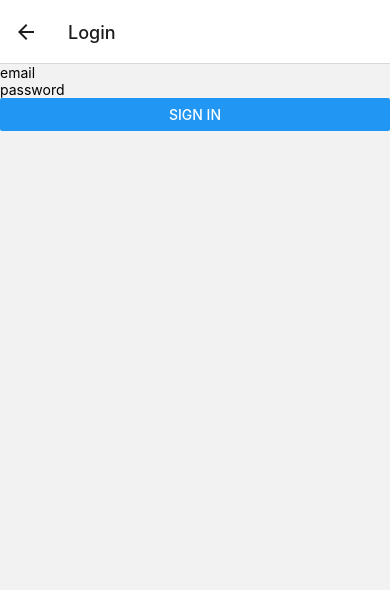
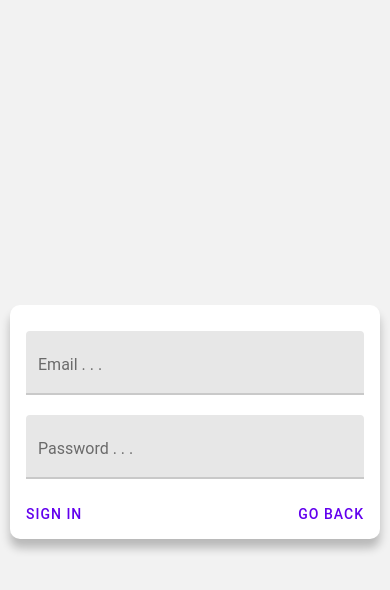
Before and after one commit to leandr980/99keytracker, a React Native app: screen / in a window 390 px wide. Both pictures are taken after a click on the button "LOGIN". Shown: the top 590 px of the page. Built offline with nearby package versions, Linux system fonts and the light colour scheme; no server answers.

Commit message:
worked on UI for landing, register and login screens

```diff
--- a/App.js
+++ b/App.js
@@ -88,8 +88,8 @@ export class App extends Component {
                 <NavigationContainer>
                     <Stack.Navigator initialRouteName="Landing">
                         <Stack.Screen name="Landing" component={LandingScreen} options={{ headerShown: false }} />
-                        <Stack.Screen name="Register" component={RegisterScreen} />
-                        <Stack.Screen name="Login" component={LoginScreen} />
+                        <Stack.Screen name="Register" component={RegisterScreen} options={{ headerShown: false }} />
+                        <Stack.Screen name="Login" component={LoginScreen} options={{ headerShown: false }} />
                     </Stack.Navigator>
                 </NavigationContainer >
             )
@@ -107,13 +107,15 @@ export class App extends Component {
 
                         <Stack.Screen name="AddKey" component={Addkeyscreen}
                             options={{
+                                title: 'New Key',
                                 headerStyle: {
                                     backgroundColor: '#efefef',
                                     elevation: 0,
-                                }
+                                },
                             }}                        />
                         <Stack.Screen name="AddKeyHistory" component={AddkeyHistoryscreen}
                             options={{
+                                title: 'New Key History',
                                 headerStyle: {
                                     backgroundColor: '#efefef',
                                     elevation: 0,
@@ -121,6 +123,7 @@ export class App extends Component {
                             }}                        />
                         <Stack.Screen name="KeyHistoryDetails" component={KeyHistoryDetailsscreen}
                             options={{
+                                title: 'Key Details',
                                 headerStyle: {
                                     backgroundColor: '#efefef',
                                     elevation: 0,
@@ -128,6 +131,7 @@ export class App extends Component {
                             }}                        />
                         <Stack.Screen name="Keyinfo" component={KeyinfoScreen}
                             options={{
+                                title: 'Key Info',
                             headerStyle: {
                                 backgroundColor: '#efefef',
                                 elevation: 0,
--- a/components/auth/Landing.js
+++ b/components/auth/Landing.js
@@ -1,18 +1,34 @@
 // JavaScript source code
 import React from 'react';
-import { StyleSheet, Text, View, Button } from 'react-native';
+import { StyleSheet, Text, View } from 'react-native';
+import { Card, FAB, Searchbar, IconButton, Paragraph, Divider, Chip, Button } from 'react-native-paper'
+import MaterialCommunityIcons from 'react-native-vector-icons/MaterialCommunityIcons'
+
+
 
 export default function Landing({ navigation }) {
 
     return (
-        <View
-            style={{ flex: 1, justifyContent: 'center'}}>
-            <Button
-                title="Resgiter"
-                onPress={() => navigation.navigate("Register")} />
-            <Button
-                title="Login"
-                onPress={() => navigation.navigate("Login")}/>
+        <View style={{ flex: 1, justifyContent: 'center' }}>
+            <Card style={styles.cardstyle}>
+                <Card.Content style={{alignItems: 'center', marginBottom: 20}}>
+                    <Text style={{fontSize: 30, fontWeight: 'bold'}}> 99 Key Tracker </Text>
+                </Card.Content>
+
+                <Card.Content>
+                    <Button onPress={() => navigation.navigate("Register")}> Register </Button>
+                    <Button onPress={() => navigation.navigate("Login")}> Login </Button>
+                </Card.Content>
+            </Card>
         </View>
         )
 }
+
+const styles = StyleSheet.create({
+    cardstyle: {
+        borderRadius: 10,
+        margin: 10,
+        elevation: 10
+    },
+
+})
--- a/components/auth/Login.js
+++ b/components/auth/Login.js
@@ -1,5 +1,6 @@
 import React, { Component } from 'react';
-import { View, Button, TextInput } from 'react-native'
+import { View, StyleSheet } from 'react-native'
+import { Card, FAB, Searchbar, IconButton, Paragraph, Divider, Chip, Button, TextInput} from 'react-native-paper'
 
 import firebase from 'firebase/app'
 import 'firebase/auth'
@@ -31,25 +32,48 @@ export class Login extends Component {
 
     render() {
         return (
-            <View>
+            <View style={{ flex: 1, justifyContent: 'center' }}>
+                <Card style={styles.cardstyle}>
+
+                    <Card.Content>
+
+
                         <TextInput
-                    placeholder="email"
+                            style={styles.textinputstyle}
+                            type='outlined'
+                            label="Email . . ."
                             onChangeText={(email) => this.setState({ email })}
                         />
+
                         <TextInput
-                    placeholder="password"
-                    secureTextEntry={true}
+                            style={styles.textinputstyle}
+                            type='outlined'
+                            label="Password . . ."
                             onChangeText={(password) => this.setState({ password })}
                         />
+                    </Card.Content>
 
-                <Button
-                    onPress={() => this.onSignUp()}
-                    title="Sign In"
-                />
+                    <Card.Actions style={{justifyContent: 'space-between'}}>
+                        <Button onPress={() => this.onSignUp()}> SIGN IN </Button>
+                        <Button onPress={() => { this.props.navigation.goBack() }}> GO BACK </Button>
+                    </Card.Actions>
+
+                </Card>
 
             </View>
         )
     }
 }
 
+const styles = StyleSheet.create({
+    cardstyle: {
+        borderRadius: 10,
+        margin: 10,
+        elevation: 10
+    },
+    textinputstyle: {
+        marginVertical: 10
+    },
+})
+
 export default Login;
--- a/components/auth/Register.js
+++ b/components/auth/Register.js
@@ -1,5 +1,6 @@
 import React, { Component } from 'react';
-import { View, Button, TextInput } from 'react-native'
+import { View, StyleSheet } from 'react-native'
+import { Card, FAB, Searchbar, IconButton, Paragraph, Divider, Chip, Button, TextInput } from 'react-native-paper'
 
 import firebase from 'firebase/app'
 import 'firebase/auth'
@@ -39,29 +40,48 @@ export class Register extends Component {
 
     render() {
         return (
-            <View>
+            <View style={{ flex: 1, justifyContent: 'center' }}>
+                <Card style={styles.cardstyle}>
+                    <Card.Content>
                         <TextInput
-                    placeholder="name"
+                            type='outlined'
+                            label="Name . . ."
                             onChangeText={(name) => this.setState({ name })}
                         />
+
                         <TextInput
-                    placeholder="email"
+                            type='outlined'
+                            label="Email . . ."
                             onChangeText={(email) => this.setState({ email })}
                         />
+
                         <TextInput
-                    placeholder="password"
-                    secureTextEntry={true}
+                            type='outlined'
+                            label="Password . . ."
                             onChangeText={(password) => this.setState({ password })}
                         />
+                    </Card.Content>
 
-                <Button
-                    onPress={() => this.onSignUp()}
-                    title="Sign Up"
-                />
+                    <Card.Actions style={{ justifyContent: 'space-between' }}>
+                        <Button onPress={() => this.onSignUp()}> SIGN UP </Button>
+                        <Button onPress={() => { this.props.navigation.goBack() }}> GO BACK </Button>
+                    </Card.Actions>
 
+                </Card>
             </View>
         )
     }
 }
 
+const styles = StyleSheet.create({
+    cardstyle: {
+        borderRadius: 10,
+        margin: 10,
+        elevation: 10
+    },
+    textinputstyle: {
+        marginVertical: 10
+    },
+})
+
 export default Register;
--- a/components/main/AddHistory.js
+++ b/components/main/AddHistory.js
@@ -192,10 +192,7 @@ export default function AddHistory(props) {
         }
     }
 
-
-
     const uploaddata = async () => {
-
 
             const responseIDfront = await fetch(imageIDfront);
             const responseIDback = await fetch(imageIDfront);
@@ -206,9 +203,9 @@ export default function AddHistory(props) {
             const blobarr = [blobIDback, blobIDfront]
             const downloadurlarr = []
 
+
             for (let i = 0; i < blobarr.length; i++) {
                 try {
-
                     const task = firebase
                         .storage()
                         .ref()
@@ -216,15 +213,13 @@ export default function AddHistory(props) {
                         .put(blobarr[i]);
 
                     const taskProgress = snapshot => {
-                    console.log(`transfered: ${snapshot.bytesTransferred}`)
+                        console.log(`transfered: ${snapshot.bytesTransferred / snapshot.totalBytes * 100}`)
                     }
 
                     const taskCompleted = () => {
                         task.snapshot.ref.getDownloadURL().then((snapshot) => {
                             downloadurlarr.push(snapshot)
                             console.log(snapshot)
-
-                        saveKeyData(downloadurlarr[0], downloadurlarr[1])
                         })
                     }
 
@@ -232,7 +227,7 @@ export default function AddHistory(props) {
                         console.log(snapshot)
                     }
 
-                task.on("state_changed", taskProgress, taskError, taskCompleted);
+                    task.on("state_changed", taskProgress, taskError, taskCompleted)
 
                 }
                 catch (error) {
@@ -240,7 +235,7 @@ export default function AddHistory(props) {
                 }
 
         }
-
+        return downloadurlarr;
 
 
         /*
@@ -279,11 +274,15 @@ export default function AddHistory(props) {
         */
     }
 
-    const saveKeyData = (downloadurl1, downloadurl2) => {
+    const saveKeyData = () => {
 
-        if (!name.trim() || !type.trim() || !company.trim() || !notes.trim()) {
+        if (!name.trim() || !entrytype.trim() || !company.trim() || !notes.trim()) {
             console.log("empty fields")
             console.log(name + type + company + notes)
+        }
+        else {
+            if (entrytype === 'AGENT') {
+
             }
             else {
                 firebase.firestore()
@@ -297,8 +296,6 @@ export default function AddHistory(props) {
                         entrytype,
                         company,
                         notes,
-                    downloadurl1,
-                    downloadurl2,
                         creation: firebase.firestore.FieldValue.serverTimestamp()
                     },
                         function (error) {
@@ -309,6 +306,7 @@ export default function AddHistory(props) {
                             }
                         }
                     )
+            }
         }
 
 
@@ -559,16 +557,11 @@ export default function AddHistory(props) {
                 <Card style={styles.cardstyle}>
                     <Card.Actions style={{ justifyContent: 'space-between', alignItems: 'center'}}>
                         <Button
-                                onPress={() => uploaddata()} >
+                                onPress={() => saveKeyData} >
                             SAVE
                         </Button>
                             <Button
                                 onPress={() => clearKeyData()} >
-                            CLEAR
-                            </Button>
-
-                            <Button
-                                onPress={() => props.navigation.navigate("Add")} >
                             CLEAR
                             </Button>
                     </Card.Actions>
@@ -637,7 +630,8 @@ const styles = StyleSheet.create({
     cameracontainer: {
         flex: 1,
         flexDirection: 'row'
-    }, fixedratio: {
+    },
+    fixedratio: {
 
         aspectRatio: 1
     }
--- a/components/main/Addkey.js
+++ b/components/main/Addkey.js
@@ -1,5 +1,5 @@
 import React, { useEffect, useState } from 'react'
-import { View, Image, StyleSheet} from 'react-native'
+import { View, Image, StyleSheet, ScrollView} from 'react-native'
 import { Card, Divider, Button, Paragraph, Dialog, Portal, Provider, TextInput} from 'react-native-paper'
 import MaterialCommunityIcons from 'react-native-vector-icons/MaterialCommunityIcons'
 
@@ -13,7 +13,7 @@ export default function Addkey(props) {
     const [keylocation, setKeylocation] = useState("")
 
     const [name, setfeildname] = useState("")
-    const [type, setfieldtype] = useState("")
+    //const [entrytype, setfieldentrytype] = useState("")
     const [company, setfieldcompany] = useState("")
     const [notes, setfieldnotes] = useState("")
 
@@ -23,28 +23,15 @@ export default function Addkey(props) {
 
     const saveKeyData = () => {
 
-        if (keyname || keylocation === "") {
+        if (!keyname.trim() === "") {
             console.log("blank")
-            setVisible(true)
-            return (
-                <Provider>
-                    <View>
-                        <Portal>
-                            <Dialog visible={visible} onDismiss={hideDialog}>
-                                <Dialog.Title>Alert</Dialog.Title>
-                                <Dialog.Content>
-                                    <Paragraph>Some Fields are missing or empty</Paragraph>
-                                </Dialog.Content>
-                                <Dialog.Actions>
-                                    <Button onPress={hideDialog}>Done</Button>
-                                </Dialog.Actions>
-                            </Dialog>
-                        </Portal>
-                    </View>
-                </Provider>
-            );
         }
         else {
+
+            //setfieldentrytype('NEW ENTRY')
+
+            const entrytype = 'NEW ENTRY'
+
             firebase.firestore()
                 .collection('keycollection')
                 .doc(firebase.auth().currentUser.uid)
@@ -52,6 +39,25 @@ export default function Addkey(props) {
                 .add({
                     keyname,
                     keylocation,
+                    entrytype,
+                    name,
+                    company,
+                    creation: firebase.firestore.FieldValue.serverTimestamp()
+                })
+                .then(function (docRef) {
+                    console.log("Document written with ID: ", docRef.id);
+
+                    firebase.firestore()
+                        .collection('keycollection')
+                        .doc(firebase.auth().currentUser.uid)
+                        .collection("keylist")
+                        .doc(docRef.id)
+                        .collection("keyhistory")
+                        .add({
+                            name,
+                            entrytype,
+                            company,
+                            notes,
                             creation: firebase.firestore.FieldValue.serverTimestamp()
                         },
                             function (error) {
@@ -62,13 +68,15 @@ export default function Addkey(props) {
                                 }
                             }
                         )
+                })
         }
     }
 
     return (
-        <View >
+        <ScrollView>
             <Card
                 style={styles.cardstyle}>
+                <Card.Title title='Key Details'/>
 
                 <Card.Content >
                     <TextInput
@@ -93,6 +101,8 @@ export default function Addkey(props) {
             </Card>
 
             <Card style={styles.cardstyle}>
+                <Card.Title title='New Key History Entry'/>
+
                 <Card.Content style={styles.cardcontentstyle}>
 
                     <TextInput
@@ -125,7 +135,7 @@ export default function Addkey(props) {
                 </Card.Actions>
             </Card>
 
-        </View>
+        </ScrollView>
     )
 }
 
--- a/components/main/Keyinfo.js
+++ b/components/main/Keyinfo.js
@@ -69,12 +69,25 @@ export default function Keyinfo(props) {
 
                 <Card.Content >
                     <Paragraph> key location: {keydetails.keylocation} </Paragraph>
-                    <Paragraph > Key Status </Paragraph>
+
                 </Card.Content>
 
-                <Divider/>
+                <Divider />
 
-                <Card.Actions style={{ justifyContent: 'space-between'}}>
+                <Card.Content style={{ flexWrap: 'wrap', flexDirection: 'row', justifyContent: 'space-between', alignItems: 'center' }}>
+                    <Paragraph > Key Status </Paragraph>
+                    <Chip style={{
+                        marginVertical: 5,
+                        marginRight: 5,
+                    }} icon="information"> {keydetails.entrytype}</Chip>
+                </Card.Content>
+
+
+
+            </Card>
+
+            <Card style={ styles.cardstyle}>
+                <Card.Actions style={{ justifyContent: 'space-between' }}>
                     <Button
                         onPress={() => props.navigation.navigate("AddKeyHistory", { keyId: props.route.params.keyId, uid: firebase.auth().currentUser.uid })} >
                         ADD TO HISTORY
@@ -85,8 +98,8 @@ export default function Keyinfo(props) {
                     </Button>
                 </Card.Actions>
 
+            </Card>
 
-            </Card>
 
             <Divider />
 
@@ -98,25 +111,21 @@ export default function Keyinfo(props) {
                     data={keyHistory}
                     renderItem={({ item }) => (
 
-                        <Card
-                            style={styles.cardstyle}>
+                        <Card style={styles.cardstyle}>
                                 <Card.Title
                                 title={item.creation.toDate().toDateString()}
                             />
 
-                            <Card.Content style={{ flex: 1, flexDirection: 'row', justifyContent: 'space-between' }}>
-                                <Paragraph> {item.name} </Paragraph>
-                                <Paragraph> {item.user} </Paragraph>
-                            </Card.Content>
-
                             <Divider />
 
                             <Card.Content>
-                                <List.Section>
+                                <List.Section >
                                     <List.Accordion
-                                        title="Uncontrolled Accordion">
-                                        <List.Item title={item.name } />
-                                        <List.Item title="Second item" />
+                                        title="More Info">
+                                        <List.Item title={item.name} />
+                                        <List.Item title={ item.company }/>
+                                        <List.Item title={ item.entrytype}/>
+                                        <List.Item title={ item.notes}/>
                                     </List.Accordion>
                                 </List.Section>
                             </Card.Content>
--- a/components/main/Keylist.js
+++ b/components/main/Keylist.js
@@ -1,7 +1,7 @@
 // JavaScript source code
 import React, { useEffect, useState } from 'react'
 import { View, Text, FlatList, StyleSheet, } from 'react-native'
-import { Card, FAB, Searchbar, IconButton, Paragraph, Divider } from 'react-native-paper'
+import { Card, FAB, Searchbar, IconButton, Paragraph, Divider, Chip } from 'react-native-paper'
 import MaterialCommunityIcons from 'react-native-vector-icons/MaterialCommunityIcons'
 
 import firebase from 'firebase'
@@ -56,9 +56,16 @@ function Profile(props) {
                             />
                             <Card.Content>
                                 <Paragraph> {item.keylocation} </Paragraph>
-                                <Paragraph> Created on {item.creation.toDate().toDateString()} </Paragraph>
+
                                 <Divider />
-                                <Paragraph> Key Status </Paragraph>
+                            </Card.Content>
+
+                            <Card.Content style={{ flexWrap: 'wrap', flexDirection: 'row', justifyContent: 'space-between', alignItems: 'center' }}>
+                                <Paragraph> Key Status: </Paragraph>
+                                <Chip style={{
+                                    marginVertical: 5,
+                                    marginRight: 5,
+                                }} icon="information"> { item.entrytype}</Chip>
                             </Card.Content>
                         </Card>
                     )}/>
--- a/components/main/Profile.js
+++ b/components/main/Profile.js
@@ -6,7 +6,11 @@ import firebase from 'firebase'
 require("firebase/firestore")
 require("firebase/firebase-storage")
 
-export default function Profile(props) {
+import { connect } from 'react-redux'
+
+function Profile(props) {
+
+    const { currentUser} = props;
 
     const onLogout = () => {
         firebase.auth().signOut();
@@ -15,8 +19,13 @@ export default function Profile(props) {
     return (
         <View style={{ flex: 1, marginTop: 40 }}>
 
-            <Card style={ styles.cardstyle }>
-                <Text> Profile Screen </Text>
+            <Card style={styles.cardstyle}>
+                <Card.Title title='Profile' />
+
+                <Card.Content>
+                    <Paragraph> { currentUser.name }</Paragraph>
+                    <Paragraph> { currentUser.email }</Paragraph>
+                </Card.Content>
             </Card>
 
             <Card style={styles.cardstyle}>
@@ -35,3 +44,11 @@ const styles = StyleSheet.create({
         elevation: 10
     },
 })
+
+const mapStateToProps = (store) => ({
+    currentUser: store.userState.currentUser,
+    posts: store.userState.posts,
+    keyinfo: store.userState.keyinfo
+})
+
+export default connect(mapStateToProps, null)(Profile)
--- a/redux/actions/index.js
+++ b/redux/actions/index.js
@@ -57,6 +57,26 @@ export function fetchKeyInfo() {
             .doc(firebase.auth().currentUser.uid)
             .collection("keylist")
             .orderBy("creation", "asc")
+            .onSnapshot((docSnapshot) => {
+                let keyinfo = docSnapshot.docs.map(doc => {
+                    const data = doc.data();
+                    const id = doc.id;
+                    return { id, ...data }
+
+                })
+                //console.log(keyinfo)
+                dispatch({ type: USER_KEYINFO_STATE_CHANGE, keyinfo })
+            })
+    })
+}
+/*
+export function fetchKeyInfo() {
+    return ((dispatch) => {
+        firebase.firestore()
+            .collection("keycollection")
+            .doc(firebase.auth().currentUser.uid)
+            .collection("keylist")
+            .orderBy("creation", "asc")
             .get()
             .then((snapshot) => {
                 let keyinfo = snapshot.docs.map(doc => {
@@ -70,6 +90,7 @@ export function fetchKeyInfo() {
             })
     })
 }
+*/
 
 export function fetchKeyInfoDetailes() {
     return ((dispatch) => {
```
Lines whose indentation alone changed are shown as unchanged.
